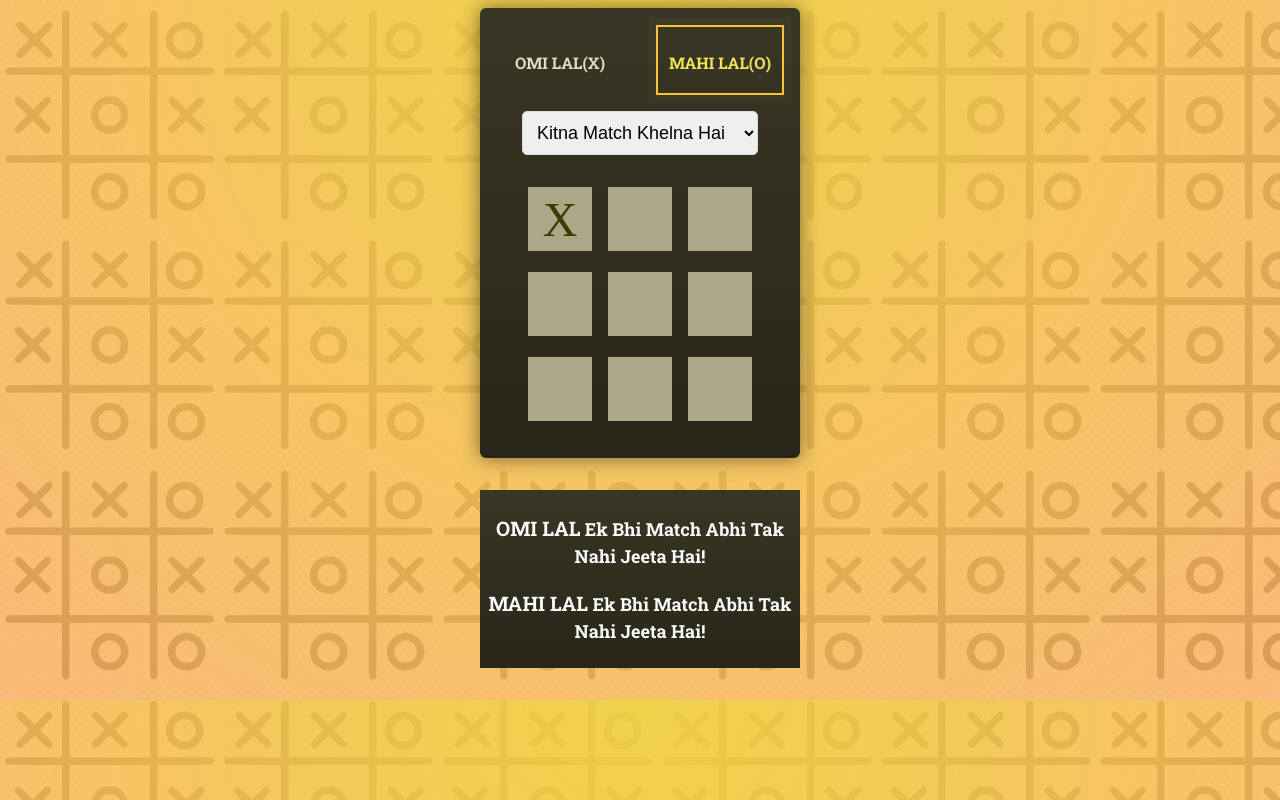
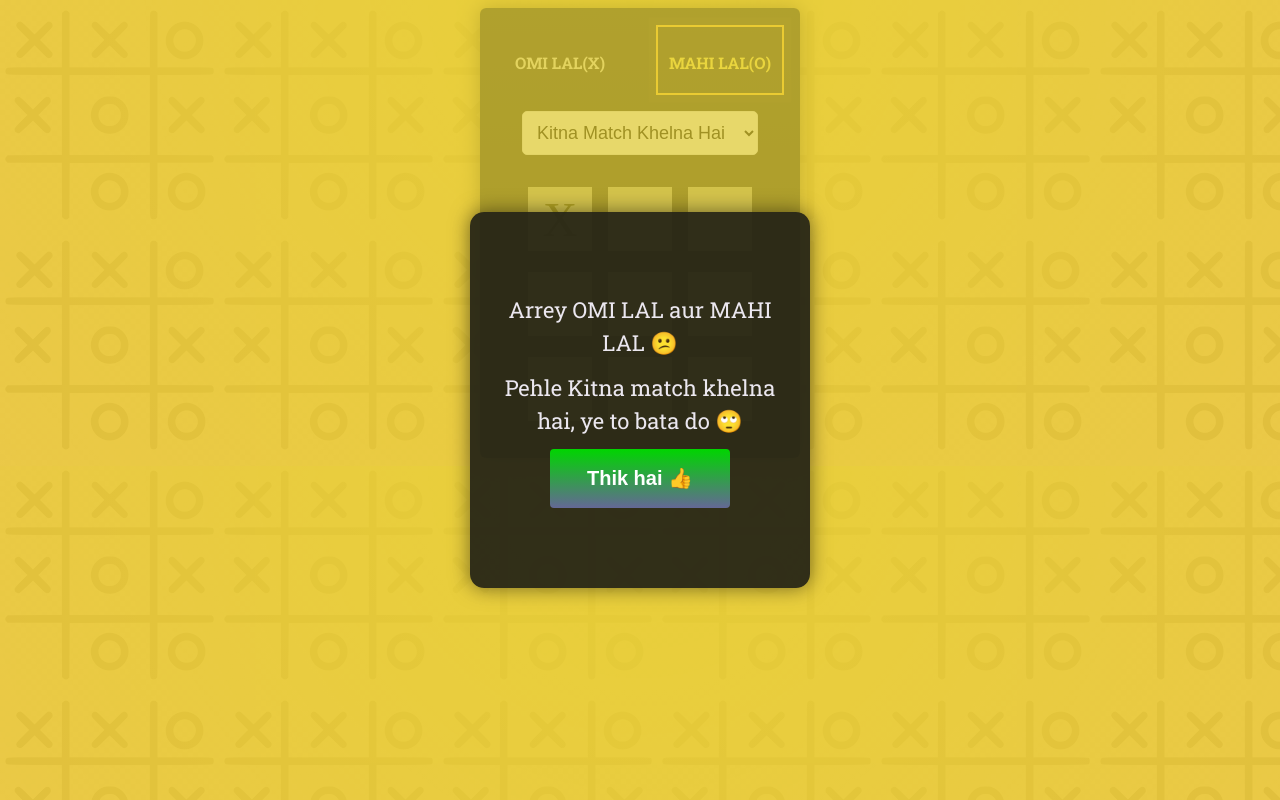
Before and after one commit to subhamsourabh265/Tic_Tac_Toe_React, a React (Create React App) app: page / in a window 1280 px wide. Both pictures are taken after a click on the button 560 px from the left and 219 px from the top of the page. Built offline with nearby package versions, Linux system fonts and the light colour scheme; a web font is replaced by a local one.

Commit message:
added popup messages

```diff
--- a/src/App.jsx
+++ b/src/App.jsx
@@ -5,6 +5,7 @@ import Log from "./components/Log/Log";
 import { WINNING_COMBINATIONS } from "./winning-combinations";
 import GameOver from "./components/GameOver/GameOver";
 import Dropdown from "./components/DropDown/DropDown";
+import PopUp from "./components/PopUp/PopUp";
 
 const initialGameBoard = [
   [null, null, null],
@@ -32,7 +33,9 @@ function App() {
   const [winCount, setWinCount] = useState({
     X: 0,
     O: 0,
+    draw: 0,
     max: 0,
+    showWarning: false
   });
 
   const activePlayer = derivedActivePlayer(gameTurns);
@@ -54,7 +57,6 @@ function App() {
   };
   let winnerBoxes;
   let winnerSymbol;
-  // let looserSymbol;
 
   for (const combination of WINNING_COMBINATIONS) {
     const firstSquareSymbol = gameBoard[combination[0].row][combination[0].col];
@@ -77,6 +79,8 @@ function App() {
         second: [combination[1].row, combination[1].col],
         third: [combination[2].row, combination[2].col],
       };
+    } else {
+
     }
   }
 
@@ -99,33 +103,77 @@ function App() {
 
       return updatedTurns;
     });
+    setWinCount(prev => {
+      if (prev?.max === 0) {
+        return ({
+          ...prev,
+          showWarning: true
+        });
+      }
+      return ({
+        ...prev,
+        showWarning: false
+      });
+    });
   };
 
   const handleRestart = (winnerSymbol) => {
     setGameTurns([]);
     setWinCount((prevCount) => {
-      if (prevCount.X + prevCount.O >= prevCount.max - 1) {
-        return {
-          ...prevCount,
+      let updatedState = {...prevCount};
+      if (updatedState.X + updatedState.O + updatedState.draw >= (updatedState?.max - 1)) {
+        updatedState = {
+          ...updatedState,
           X: 0,
           O: 0,
+          draw:0
         };
+        return updatedState;
       }
-      return {
-        ...prevCount,
-        [winnerSymbol]: prevCount[winnerSymbol] + 1,
+
+      if(hasDraw) {
+        updatedState =  {
+          ...updatedState,
+          'draw': updatedState['draw'] + 1
+        }
+      }
+
+      updatedState = {
+        ...updatedState,
+        [winnerSymbol]: updatedState[winnerSymbol] + 1,
       };
+      return updatedState;
     });
   };
 
   const selectMatch = (value) => {
-    setWinCount((prevCount) => ({
-      ...prevCount,
+    setGameTurns([]);
+    setWinCount(() => ({
+      X: 0,
+      O: 0,
+      draw: 0,
       max: value,
+      showWarning: false
     }));
   };
 
   function handlePlayerNameChange(symbol, newName) {
+    setWinCount(prev => {
+      let updatedState = {...prev};
+      if (prev?.max === 0) {
+        updatedState = {
+          ...updatedState,
+          showWarning: true
+        };
+      } else {
+        updatedState =  {
+          ...updatedState,
+          showWarning: false
+        };
+      }
+      return updatedState;
+
+    });
     setPlayers((prevPlayers) => {
       return {
         ...prevPlayers,
@@ -134,7 +182,16 @@ function App() {
     });
   }
 
+  function hidePopup() {
+    setGameTurns([]);
+    setWinCount(prevCount => ({
+      ...prevCount,
+      showWarning: false
+    }));
+  }
+
   return (
+    <>
       <main>
         <div id="game-container">
           <ol id="players" className="highlight-player">
@@ -168,8 +225,11 @@ function App() {
             winnerBoxes={winnerBoxes}
           />
         </div>
-      <Log players={players} noOfWins={winCount} />
+        {!!(winCount.X || winCount.O) && <Log players={players} noOfWins={winCount} />}
       </main>
+      {(winCount?.showWarning) ? <PopUp players={players} hidePopup={hidePopup} /> : null}
+    </>
+
   );
 }
 
--- a/src/components/DropDown/DropDown.jsx
+++ b/src/components/DropDown/DropDown.jsx
@@ -1,14 +1,14 @@
 import { useState } from "react";
 import "./DropDown.css";
 
-export default function Dropdown({ selectMatch }) {
+export default function Dropdown({ selectMatch, noOfWins }) {
   const values = ["Kitna Match Khelna Hai", 5, 10, 15, 20];
 
   const [value, setValue] = useState(values[0]);
 
   const handleChange = (event) => {
     setValue(event.target.value);
-    selectMatch(event.target.value);
+    selectMatch(event.target.value === values[0] ? 0 : event.target.value);
   };
 
   return (
--- a/src/components/GameOver/GameOver.jsx
+++ b/src/components/GameOver/GameOver.jsx
@@ -10,7 +10,7 @@ export default function GameOver({
 }) {
   let tournamentCompleted = false;
   let tournamentResult;
-  if (noOfWins?.X + noOfWins?.O >= noOfWins.max - 1) {
+  if (noOfWins?.X + noOfWins?.O + noOfWins?.draw >= noOfWins?.max - 1) {
     tournamentCompleted = true;
   }
 
@@ -18,42 +18,42 @@ export default function GameOver({
     if (winnerSymbol === "X") {
       const winX = noOfWins.X + 1;
       if (winX === noOfWins.O) {
-        tournamentResult = `${noOfWins.max} Match ka Series Draw ho Gaya re babu!`;
+        tournamentResult = `${noOfWins?.max} Match ka Series Draw ho Gaya re babu!`;
       } else if (winX > noOfWins.O) {
         tournamentResult = (
           <>
-            <span className="player">{players.X}</span> {noOfWins.max} Match ka
-            series Jeet Gaye Hain, Congratulations{" "}
-            <span className="player">{players.X}</span>!
+            <span className="player">{players.X}</span> {noOfWins?.max} Match ka
+            series Jeet Gaya!<br /> Badhai Ho{" "}
+            <span className="player">{players?.X}</span>! &#127881; &#127881;
           </>
         );
       } else if (winX < noOfWins.O) {
         tournamentResult = (
           <>
-            <span className="player">{players.O}</span> {noOfWins.max} Match ka
-            series Jeet Gaye Hain, Congratulations{" "}
-            <span className="player">{players.O}</span>!
+            <span className="player">{players.O}</span> {noOfWins?.max} Match ka
+            series Jeet Gaya!<br /> Badhai Ho{" "}
+            <span className="player">{players.O}</span>! &#127881; &#127881;
           </>
         );
       }
     } else {
       const winO = noOfWins.O + 1;
       if (winO === noOfWins.X) {
-        tournamentResult = `${noOfWins.max} Match ka Series Draw ho Gaya re babu!`;
+        tournamentResult = `${noOfWins?.max} Match ka Series Draw ho Gaya re babu!`;
       } else if (winO > noOfWins.X) {
         tournamentResult = (
           <>
-            <span className="player">{players.O}</span> {noOfWins.max} Match ka
-            series Jeet Gaye Hain, Congratulations{" "}
-            <span className="player">{players.O}</span>!
+            <span className="player">{players.O}</span> {noOfWins?.max} Match ka
+            series Jeet Gaya!<br /> Badhai Ho{" "}
+            <span className="player">{players.O}</span>! &#127881; &#127881;
           </>
         );
       } else if (winO < noOfWins.X) {
         tournamentResult = (
           <>
             <span className="player">{players.X}</span> {noOfWins.max} Match ka
-            series Jeet Gaye Hain, Congratulations{" "}
-            <span className="player">{players.X}</span>!
+            series Jeet Gaya!<br /> Badhai Ho{" "}
+            <span className="player">{players.X}</span>! &#127881; &#127881;
           </>
         );
       }
@@ -61,28 +61,28 @@ export default function GameOver({
   }
 
   return (
-    <div id="game-over">
-      <h2>Game Over!</h2>
+    <div id="game-over" style={tournamentCompleted ? {backgroundColor: 'rgb(0 91 49 / 90%)'}: null}>
+      <h2>{tournamentCompleted ? `Series Khatam!` : `Game Khatam`}!</h2>
       {!tournamentCompleted ? (
         <>
           {winner && (
             <p>
               <span className="player">{winner}</span>{" "}
-              {noOfWins[winnerSymbol] + 1
-                ? `${noOfWins[winnerSymbol] + 1} Match`
+              {noOfWins?.[winnerSymbol] + 1
+                ? `${noOfWins?.[winnerSymbol] + 1} Match`
                 : null}{" "}
               Jeet Gaya, Ab Tera Kya Hoga Re{" "}
-              <span className="player">{looser}</span> Kaliya!
+              <span className="player">{looser}</span>!
             </p>
           )}
-          {!winner && <p>Draw huwa re kaliya!</p>}
+          {!winner && <p>Arrey yaar! DRAW ho gaya, Ab Kya Hoga &#128530;</p>}
         </>
       ) : (
         <p>{tournamentResult}</p>
       )}
 
       <p>
-        <button onClick={onRestart}>Rematch!</button>
+        <button onClick={onRestart}>{tournamentCompleted ? `Series Fir Se Start Karna Hai` : `Game Fir se Start Karna Hai`} &#128582; ? </button>
       </p>
     </div>
   );
--- a/src/components/Log/Log.jsx
+++ b/src/components/Log/Log.jsx
@@ -27,6 +27,11 @@ export default function Log({ players, noOfWins }) {
           Tak Nahi Jeeta Hai!
         </p>
       )}
+      {noOfWins?.draw ? (
+        <p>
+          {noOfWins.draw} Match Draw vi huwa hai babu!
+        </p>
+      ) : null}
     </section>
   );
 }
--- /dev/null
+++ b/src/components/PopUp/PopUp.css
@@ -0,0 +1,42 @@
+div#popup {
+    place-content: center;
+    align-items: center;
+    position: fixed;
+    width: 100%;
+    height: 100%;
+    display: flex;
+    inset: 0;
+    background-color: rgba(228, 207, 50, 0.7)
+}
+
+div#model-box {
+    border-radius: 14px;
+    width: 340px;
+    height: 47%;
+    background-color: rgba(40, 38, 23, 0.95);
+    box-shadow: 0 0 20px rgba(0, 0, 0, 0.5);
+    display: flex;
+    place-content: center;
+    align-items: center;
+    flex-direction: column;
+    padding: 20px;
+    text-align: center;
+    font-size: 22px;
+}
+
+div#model-box button {
+    width: 60%;
+    height: 59px;
+    font-size: 20px;
+    font-weight: bold;
+    color: #ffffff;
+    background: linear-gradient(#00d500, #646895);
+    border-radius: 4px;
+    border: none;
+    cursor: pointer;
+}
+
+div#model-box p:nth-child(n+1) {
+    margin-top: 0;
+    margin-bottom: 12px;
+}
--- /dev/null
+++ b/src/components/PopUp/PopUp.jsx
@@ -0,0 +1,13 @@
+import './PopUp.css';
+
+export default function PopUp({players, hidePopup}) {
+    return (
+        <div id="popup">
+            <div id="model-box">
+                <p>Arrey {players.X} aur {players.O} &#128533; </p>
+                <p>Pehle Kitna match khelna hai, ye to bata do &#128580; </p>
+                <button onClick={hidePopup}>Thik hai &#128077;</button>
+            </div>
+        </div>
+    );
+}
--- a/src/index.css
+++ b/src/index.css
@@ -201,10 +201,11 @@ ol {
 
 #game-over h2 {
   font-family: 'Caprasimo', cursive;
-  font-size: 3rem;
+  font-size: 2.4rem;
   text-align: center;
-  color: #fcd256;
+  color: #d9d5d6;
   margin: 0;
+  text-decoration: underline;
 }
 
 #game-over p {
@@ -212,20 +213,22 @@ ol {
   text-align: center;
   color: #e1dec7;
   margin-top: 2px;
+  font-weight: bold;
 }
 
 #game-over button {
   display: block;
   margin: 0 auto;
-  font-size: 1.5rem;
+  font-size: 20px;
   background: none;
-  border: 2px solid #fcd256;
+  border: 2px solid #f1f0ed;
   color: #fcd256;
   padding: 0.5rem 1rem;
   border-radius: 4px;
   cursor: pointer;
   transition: all 0.2s, color 0.2s;
   box-shadow: 0 0 8px rgba(255, 187, 0, 0.4);
+  font-weight: bold;
 }
 
 #game-over button:hover {
```
Lines whose indentation alone changed are shown as unchanged.
